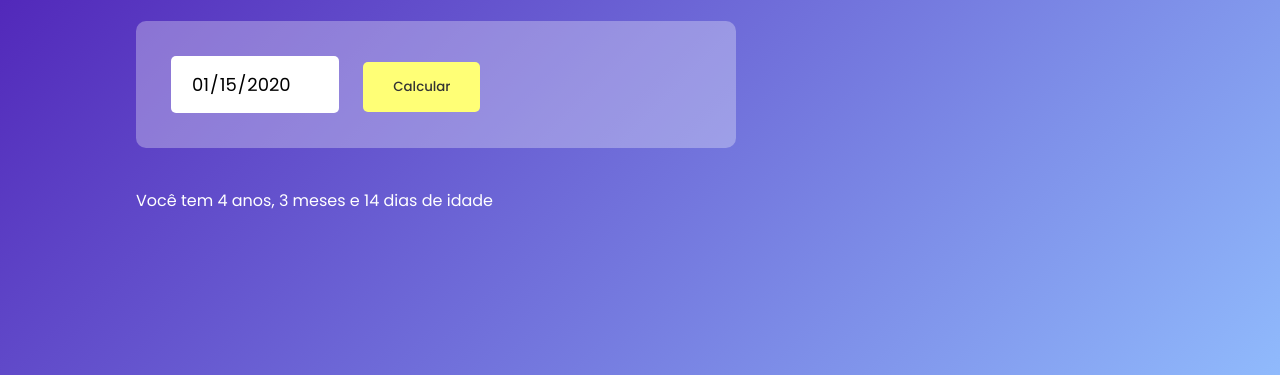
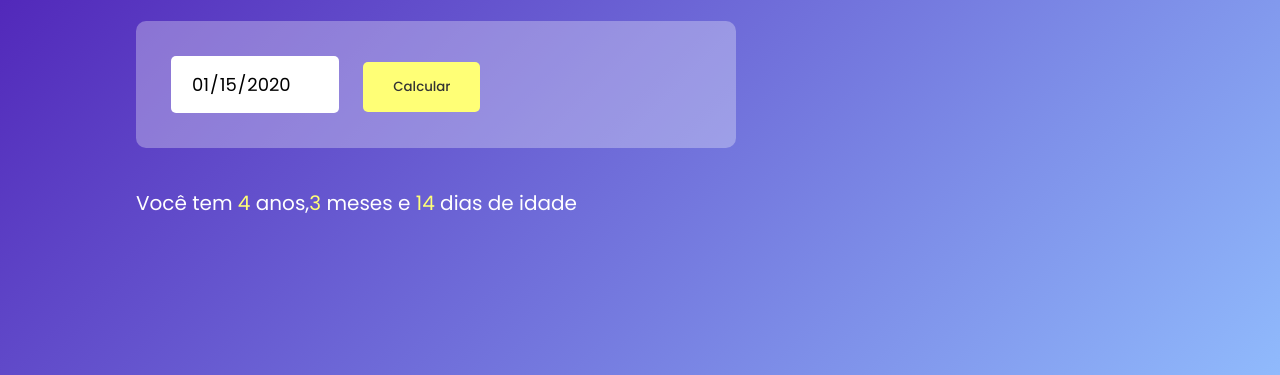
Before and after one commit to MelckTeyllor/Calcula_Idade, a plain HTML site: page index.html in a window 1280 px wide. Both pictures are taken after typing "2020-01-15" into the empty fields and a click on the button "Calcular". Shown: the part 425-800 px from the top of the page. Drawn offline with Linux system fonts and the light colour scheme.

Commit message:
style in results

```diff
--- a/index.html
+++ b/index.html
@@ -65,7 +65,7 @@ if (m3 < 0) {
     y3--;
 }
 
-result.innerHTML = `Você tem ${y3} anos, ${m3} meses e ${d3} dias de idade`;
+result.innerHTML = `Você tem <span>${y3}</span> anos,<span>${m3}</span> meses e <span>${d3}</span> dias de idade`;
         }
         function getDaysInMonth(year, month){
                 return new Date(year, month, 0).getDate();
--- a/style.css
+++ b/style.css
@@ -73,3 +73,11 @@
     background-size: 20px;
     cursor: pointer;
 }
+
+#result{
+    font-size: 20px;
+}
+
+#result span{
+    color:#ffff76;
+}
```
